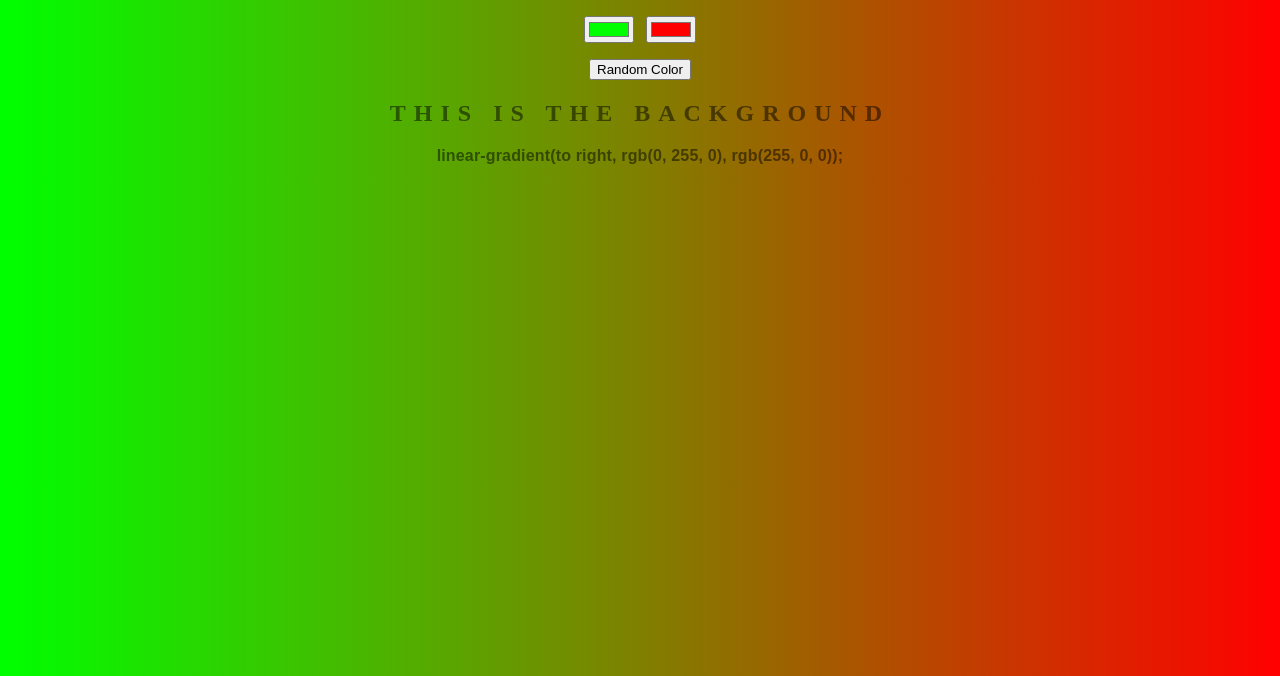
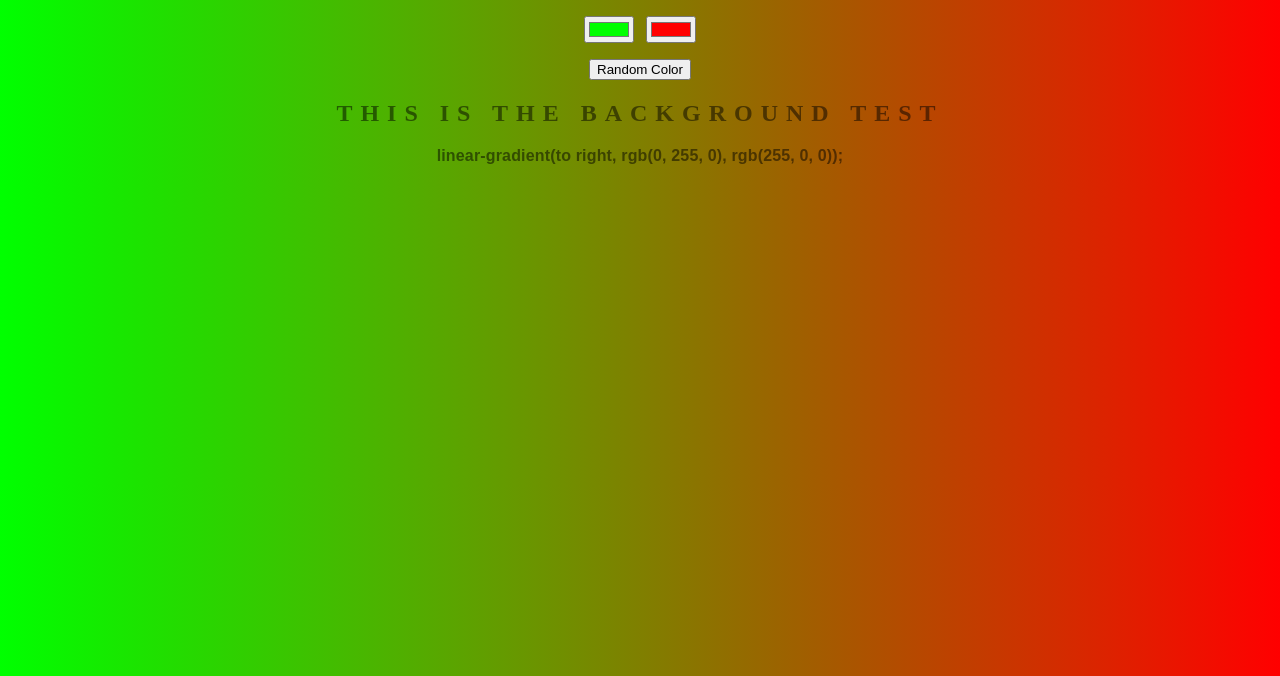
Before and after one commit to mattoofahad/gradient-generator, a plain HTML site: page index.html in a window 1280 px wide. Shown: the part 124-800 px from the top of the page. Drawn offline with Linux system fonts and the light colour scheme.

Commit message:
changing text

```diff
--- a/index.html
+++ b/index.html
@@ -10,7 +10,7 @@
 	<input class="color2" type="color" name="color2" value="#ff0000">
 	<p></p>
 	<button class="randomcol" type="button" name="button">Random Color</button>
-	<h2>this is the background</h2>
+	<h2>this is the background test</h2>
 	<h3></h3>
 	<script type="text/javascript" src="script.js"></script>
 </body>
```
